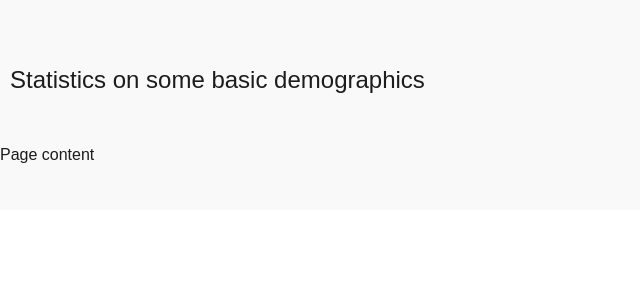
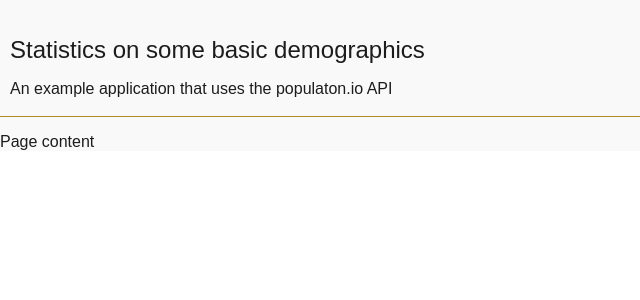
Before and after one commit to atelabro/fetask, a React (Create React App) app: page / in a window 1280 px wide. Shown: the top 300 px of the page, without its empty margins (0-640 px from the left). Built offline with nearby package versions, Linux system fonts and the light colour scheme.

Commit message:
Added subtitle and styled the header

```diff
--- a/src/components/header/Header.js
+++ b/src/components/header/Header.js
@@ -4,7 +4,8 @@ import { prop } from 'styled-tools';
 
 const HeaderContainer = styled.header`
   width: 100%;
-  padding: 20px 10px;
+  padding: 20px 10px 5px;
+  border-bottom: 1px solid ${prop('theme.colors.headerBorder')};
 `;
 
 const Title = styled.h1`
@@ -12,8 +13,14 @@ const Title = styled.h1`
   font-weight: ${prop('theme.fontWeights.headerTitle')};
 `;
 
+const SubTitle = styled.h2`
+  font-size: ${prop('theme.fontSizes.headerSubtitle')};
+  font-weight: ${prop('theme.fontWeights.headerSubtitle')};
+`;
+
 export default () => (
   <HeaderContainer>
     <Title>Statistics on some basic demographics</Title>
+    <SubTitle>An example application that uses the populaton.io API</SubTitle>
   </HeaderContainer>
 );
--- a/src/components/styled/PageContainer.js
+++ b/src/components/styled/PageContainer.js
@@ -3,7 +3,8 @@ import styled from 'styled-components';
 const PageContainer = styled.div`
   width: 100%;
   background: #f9f9f9;
-  padding: 30px 0;
+  padding: 0;
+  margin: 0;
 `;
 
 export default PageContainer;
--- a/src/styles/theme.js
+++ b/src/styles/theme.js
@@ -1,8 +1,13 @@
 export default {
   fontSizes: {
     headerTitle: '24px',
+    headerSubtitle: '16px',
   },
   fontWeights: {
     headerTitle: 300,
+    headerSubtitle: 200,
   },
+  colors: {
+    headerBorder: '#b08b2a'
+  }
 };
```
